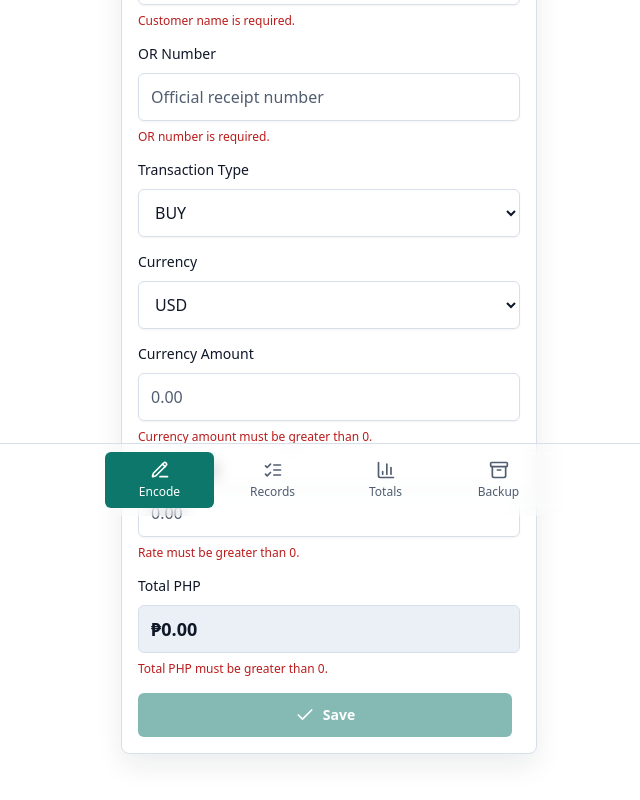
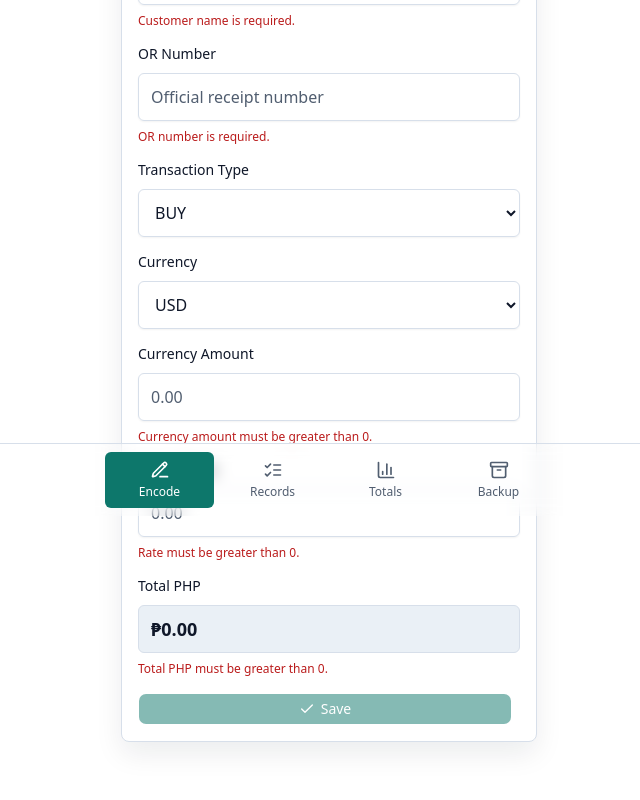
Before and after one commit to princeoncada/money-changer-pwa, a Next.js app: page / in a window 1280 px wide. Shown: the part 284-1084 px from the top of the page, without its empty margins (311-951 px from the left). Built offline with nearby package versions, Linux system fonts and the light colour scheme.

Commit message:
feat: refactor Button and Dialog components for improved structure and accessibility

```diff
--- a/src/components/ui/button.tsx
+++ b/src/components/ui/button.tsx
@@ -1,40 +1,67 @@
-import * as React from "react";
-import { cva, type VariantProps } from "class-variance-authority";
-import { cn } from "@/lib/utils";
+import * as React from "react"
+import { cva, type VariantProps } from "class-variance-authority"
+import { Slot } from "radix-ui"
+
+import { cn } from "@/lib/utils"
 
 const buttonVariants = cva(
-  "inline-flex h-11 items-center justify-center gap-2 rounded-md px-4 text-sm font-semibold transition-colors focus-visible:outline-none focus-visible:ring-2 focus-visible:ring-ring disabled:pointer-events-none disabled:opacity-50",
+  "group/button inline-flex shrink-0 items-center justify-center rounded-lg border border-transparent bg-clip-padding text-sm font-medium whitespace-nowrap transition-all outline-none select-none focus-visible:border-ring focus-visible:ring-3 focus-visible:ring-ring/50 active:not-aria-[haspopup]:translate-y-px disabled:pointer-events-none disabled:opacity-50 aria-invalid:border-destructive aria-invalid:ring-3 aria-invalid:ring-destructive/20 dark:aria-invalid:border-destructive/50 dark:aria-invalid:ring-destructive/40 [&_svg]:pointer-events-none [&_svg]:shrink-0 [&_svg:not([class*='size-'])]:size-4",
   {
     variants: {
       variant: {
-        default: "bg-primary text-primary-foreground hover:bg-primary/90",
-        secondary: "bg-muted text-foreground hover:bg-muted/80",
-        destructive: "bg-destructive text-destructive-foreground hover:bg-destructive/90",
-        outline: "border border-input bg-background hover:bg-muted",
-        ghost: "hover:bg-muted"
+        default: "bg-primary text-primary-foreground [a]:hover:bg-primary/80",
+        outline:
+          "border-border bg-background hover:bg-muted hover:text-foreground aria-expanded:bg-muted aria-expanded:text-foreground dark:border-input dark:bg-input/30 dark:hover:bg-input/50",
+        secondary:
+          "bg-secondary text-secondary-foreground hover:bg-secondary/80 aria-expanded:bg-secondary aria-expanded:text-secondary-foreground",
+        ghost:
+          "hover:bg-muted hover:text-foreground aria-expanded:bg-muted aria-expanded:text-foreground dark:hover:bg-muted/50",
+        destructive:
+          "bg-destructive/10 text-destructive hover:bg-destructive/20 focus-visible:border-destructive/40 focus-visible:ring-destructive/20 dark:bg-destructive/20 dark:hover:bg-destructive/30 dark:focus-visible:ring-destructive/40",
+        link: "text-primary underline-offset-4 hover:underline",
       },
       size: {
-        default: "h-11 px-4",
-        sm: "h-9 px-3",
-        icon: "h-11 w-11 px-0"
-      }
+        default:
+          "h-8 gap-1.5 px-2.5 has-data-[icon=inline-end]:pr-2 has-data-[icon=inline-start]:pl-2",
+        xs: "h-6 gap-1 rounded-[min(var(--radius-md),10px)] px-2 text-xs in-data-[slot=button-group]:rounded-lg has-data-[icon=inline-end]:pr-1.5 has-data-[icon=inline-start]:pl-1.5 [&_svg:not([class*='size-'])]:size-3",
+        sm: "h-7 gap-1 rounded-[min(var(--radius-md),12px)] px-2.5 text-[0.8rem] in-data-[slot=button-group]:rounded-lg has-data-[icon=inline-end]:pr-1.5 has-data-[icon=inline-start]:pl-1.5 [&_svg:not([class*='size-'])]:size-3.5",
+        lg: "h-9 gap-1.5 px-2.5 has-data-[icon=inline-end]:pr-2 has-data-[icon=inline-start]:pl-2",
+        icon: "size-8",
+        "icon-xs":
+          "size-6 rounded-[min(var(--radius-md),10px)] in-data-[slot=button-group]:rounded-lg [&_svg:not([class*='size-'])]:size-3",
+        "icon-sm":
+          "size-7 rounded-[min(var(--radius-md),12px)] in-data-[slot=button-group]:rounded-lg",
+        "icon-lg": "size-9",
+      },
     },
     defaultVariants: {
       variant: "default",
-      size: "default"
-    }
+      size: "default",
+    },
   }
-);
+)
 
-export interface ButtonProps
-  extends React.ButtonHTMLAttributes<HTMLButtonElement>,
-    VariantProps<typeof buttonVariants> {}
+function Button({
+  className,
+  variant = "default",
+  size = "default",
+  asChild = false,
+  ...props
+}: React.ComponentProps<"button"> &
+  VariantProps<typeof buttonVariants> & {
+    asChild?: boolean
+  }) {
+  const Comp = asChild ? Slot.Root : "button"
 
-const Button = React.forwardRef<HTMLButtonElement, ButtonProps>(
-  ({ className, variant, size, ...props }, ref) => (
-    <button className={cn(buttonVariants({ variant, size, className }))} ref={ref} {...props} />
+  return (
+    <Comp
+      data-slot="button"
+      data-variant={variant}
+      data-size={size}
+      className={cn(buttonVariants({ variant, size, className }))}
+      {...props}
+    />
   )
-);
-Button.displayName = "Button";
+}
 
-export { Button, buttonVariants };
+export { Button, buttonVariants }
--- a/src/components/ui/dialog.tsx
+++ b/src/components/ui/dialog.tsx
@@ -1,131 +1,168 @@
-"use client";
+"use client"
 
-import * as React from "react";
-import { Dialog as DialogPrimitive } from "radix-ui";
-import { Button } from "@/components/ui/button";
-import { cn } from "@/lib/utils";
+import * as React from "react"
+import { Dialog as DialogPrimitive } from "radix-ui"
 
-const DialogRoot = DialogPrimitive.Root;
-const DialogPortal = DialogPrimitive.Portal;
-const DialogOverlay = React.forwardRef<
-  React.ElementRef<typeof DialogPrimitive.Overlay>,
-  React.ComponentPropsWithoutRef<typeof DialogPrimitive.Overlay>
->(({ className, ...props }, ref) => (
-  <DialogPrimitive.Overlay
-    ref={ref}
-    className={cn("fixed inset-0 z-50 bg-slate-950/50", className)}
-    {...props}
-  />
-));
-DialogOverlay.displayName = DialogPrimitive.Overlay.displayName;
+import { cn } from "@/lib/utils"
+import { Button } from "@/components/ui/button"
+import { XIcon } from "lucide-react"
 
-const DialogContent = React.forwardRef<
-  React.ElementRef<typeof DialogPrimitive.Content>,
-  React.ComponentPropsWithoutRef<typeof DialogPrimitive.Content>
->(({ className, ...props }, ref) => (
-  <DialogPortal>
-    <DialogOverlay />
-    <DialogPrimitive.Content
-      ref={ref}
+function Dialog({
+  ...props
+}: React.ComponentProps<typeof DialogPrimitive.Root>) {
+  return <DialogPrimitive.Root data-slot="dialog" {...props} />
+}
+
+function DialogTrigger({
+  ...props
+}: React.ComponentProps<typeof DialogPrimitive.Trigger>) {
+  return <DialogPrimitive.Trigger data-slot="dialog-trigger" {...props} />
+}
+
+function DialogPortal({
+  ...props
+}: React.ComponentProps<typeof DialogPrimitive.Portal>) {
+  return <DialogPrimitive.Portal data-slot="dialog-portal" {...props} />
+}
+
+function DialogClose({
+  ...props
+}: React.ComponentProps<typeof DialogPrimitive.Close>) {
+  return <DialogPrimitive.Close data-slot="dialog-close" {...props} />
+}
+
+function DialogOverlay({
+  className,
+  ...props
+}: React.ComponentProps<typeof DialogPrimitive.Overlay>) {
+  return (
+    <DialogPrimitive.Overlay
+      data-slot="dialog-overlay"
       className={cn(
-        "fixed left-1/2 top-1/2 z-50 w-[calc(100%-2rem)] max-w-sm -translate-x-1/2 -translate-y-1/2 rounded-lg border border-border bg-background p-4 shadow-lg",
+        "fixed inset-0 isolate z-50 bg-black/10 duration-100 supports-backdrop-filter:backdrop-blur-xs data-open:animate-in data-open:fade-in-0 data-closed:animate-out data-closed:fade-out-0",
         className
       )}
       {...props}
     />
-  </DialogPortal>
-));
-DialogContent.displayName = DialogPrimitive.Content.displayName;
+  )
+}
 
-const DialogHeader = ({ className, ...props }: React.HTMLAttributes<HTMLDivElement>) => (
-  <div className={cn("space-y-2 text-left", className)} {...props} />
-);
-DialogHeader.displayName = "DialogHeader";
+function DialogContent({
+  className,
+  children,
+  showCloseButton = true,
+  ...props
+}: React.ComponentProps<typeof DialogPrimitive.Content> & {
+  showCloseButton?: boolean
+}) {
+  return (
+    <DialogPortal>
+      <DialogOverlay />
+      <DialogPrimitive.Content
+        data-slot="dialog-content"
+        className={cn(
+          "fixed top-1/2 left-1/2 z-50 grid w-full max-w-[calc(100%-2rem)] -translate-x-1/2 -translate-y-1/2 gap-4 rounded-xl bg-popover p-4 text-sm text-popover-foreground ring-1 ring-foreground/10 duration-100 outline-none sm:max-w-sm data-open:animate-in data-open:fade-in-0 data-open:zoom-in-95 data-closed:animate-out data-closed:fade-out-0 data-closed:zoom-out-95",
+          className
+        )}
+        {...props}
+      >
+        {children}
+        {showCloseButton && (
+          <DialogPrimitive.Close data-slot="dialog-close" asChild>
+            <Button
+              variant="ghost"
+              className="absolute top-2 right-2"
+              size="icon-sm"
+            >
+              <XIcon
+              />
+              <span className="sr-only">Close</span>
+            </Button>
+          </DialogPrimitive.Close>
+        )}
+      </DialogPrimitive.Content>
+    </DialogPortal>
+  )
+}
 
-const DialogFooter = ({ className, ...props }: React.HTMLAttributes<HTMLDivElement>) => (
-  <div className={cn("mt-5 grid grid-cols-2 gap-2", className)} {...props} />
-);
-DialogFooter.displayName = "DialogFooter";
+function DialogHeader({ className, ...props }: React.ComponentProps<"div">) {
+  return (
+    <div
+      data-slot="dialog-header"
+      className={cn("flex flex-col gap-2", className)}
+      {...props}
+    />
+  )
+}
 
-const DialogTitle = React.forwardRef<
-  React.ElementRef<typeof DialogPrimitive.Title>,
-  React.ComponentPropsWithoutRef<typeof DialogPrimitive.Title>
->(({ className, ...props }, ref) => (
-  <DialogPrimitive.Title ref={ref} className={cn("text-lg font-semibold", className)} {...props} />
-));
-DialogTitle.displayName = DialogPrimitive.Title.displayName;
+function DialogFooter({
+  className,
+  showCloseButton = false,
+  children,
+  ...props
+}: React.ComponentProps<"div"> & {
+  showCloseButton?: boolean
+}) {
+  return (
+    <div
+      data-slot="dialog-footer"
+      className={cn(
+        "-mx-4 -mb-4 flex flex-col-reverse gap-2 rounded-b-xl border-t bg-muted/50 p-4 sm:flex-row sm:justify-end",
+        className
+      )}
+      {...props}
+    >
+      {children}
+      {showCloseButton && (
+        <DialogPrimitive.Close asChild>
+          <Button variant="outline">Close</Button>
+        </DialogPrimitive.Close>
+      )}
+    </div>
+  )
+}
 
-const DialogDescription = React.forwardRef<
-  React.ElementRef<typeof DialogPrimitive.Description>,
-  React.ComponentPropsWithoutRef<typeof DialogPrimitive.Description>
->(({ className, ...props }, ref) => (
-  <DialogPrimitive.Description
-    ref={ref}
-    className={cn("text-sm text-muted-foreground", className)}
-    {...props}
-  />
-));
-DialogDescription.displayName = DialogPrimitive.Description.displayName;
+function DialogTitle({
+  className,
+  ...props
+}: React.ComponentProps<typeof DialogPrimitive.Title>) {
+  return (
+    <DialogPrimitive.Title
+      data-slot="dialog-title"
+      className={cn(
+        "font-heading text-base leading-none font-medium",
+        className
+      )}
+      {...props}
+    />
+  )
+}
 
-type DialogProps = {
-  open: boolean;
-  title: string;
-  description?: string;
-  confirmLabel?: string;
-  destructive?: boolean;
-  onConfirm: () => void;
-  onClose: () => void;
-  children?: React.ReactNode;
-};
-
-function Dialog({
-  open,
-  title,
-  description,
-  confirmLabel = "Confirm",
-  destructive,
-  onConfirm,
-  onClose,
-  children
-}: DialogProps) {
+function DialogDescription({
+  className,
+  ...props
+}: React.ComponentProps<typeof DialogPrimitive.Description>) {
   return (
-    <DialogRoot open={open} onOpenChange={(nextOpen) => {
-      if (!nextOpen) onClose();
-    }}>
-      <DialogContent>
-        <DialogHeader>
-          <DialogTitle>{title}</DialogTitle>
-          {description && <DialogDescription>{description}</DialogDescription>}
-        </DialogHeader>
-
-        {children && <div className="mt-4">{children}</div>}
-
-        <DialogFooter>
-          <Button type="button" variant="outline" onClick={onClose} className="w-full">
-            Cancel
-          </Button>
-          <Button
-            type="button"
-            variant={destructive ? "destructive" : "default"}
-            onClick={onConfirm}
-            className="w-full"
-          >
-            {confirmLabel}
-          </Button>
-        </DialogFooter>
-      </DialogContent>
-    </DialogRoot>
-  );
+    <DialogPrimitive.Description
+      data-slot="dialog-description"
+      className={cn(
+        "text-sm text-muted-foreground *:[a]:underline *:[a]:underline-offset-3 *:[a]:hover:text-foreground",
+        className
+      )}
+      {...props}
+    />
+  )
 }
 
 export {
   Dialog,
-  DialogRoot,
+  DialogClose,
+  DialogContent,
+  DialogDescription,
+  DialogFooter,
+  DialogHeader,
+  DialogOverlay,
   DialogPortal,
-  DialogOverlay,
-  DialogContent,
-  DialogHeader,
-  DialogFooter,
   DialogTitle,
-  DialogDescription
-};
+  DialogTrigger,
+}
```
